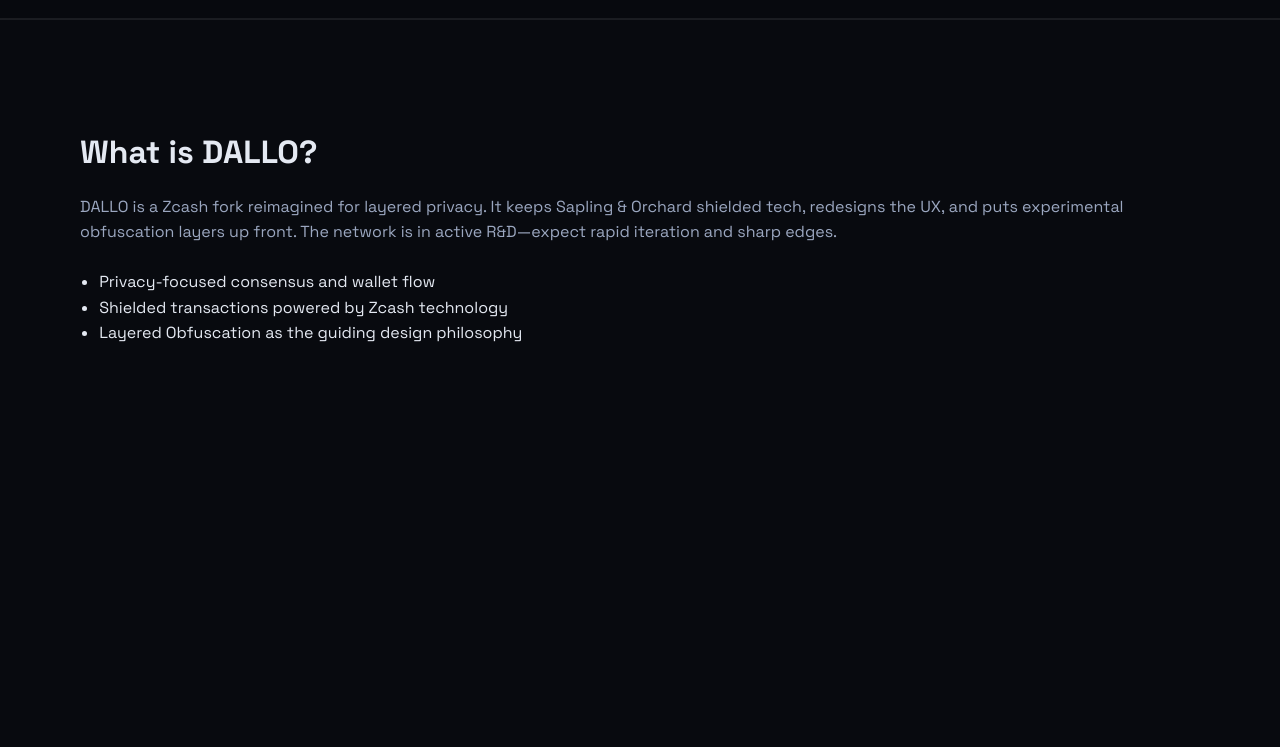
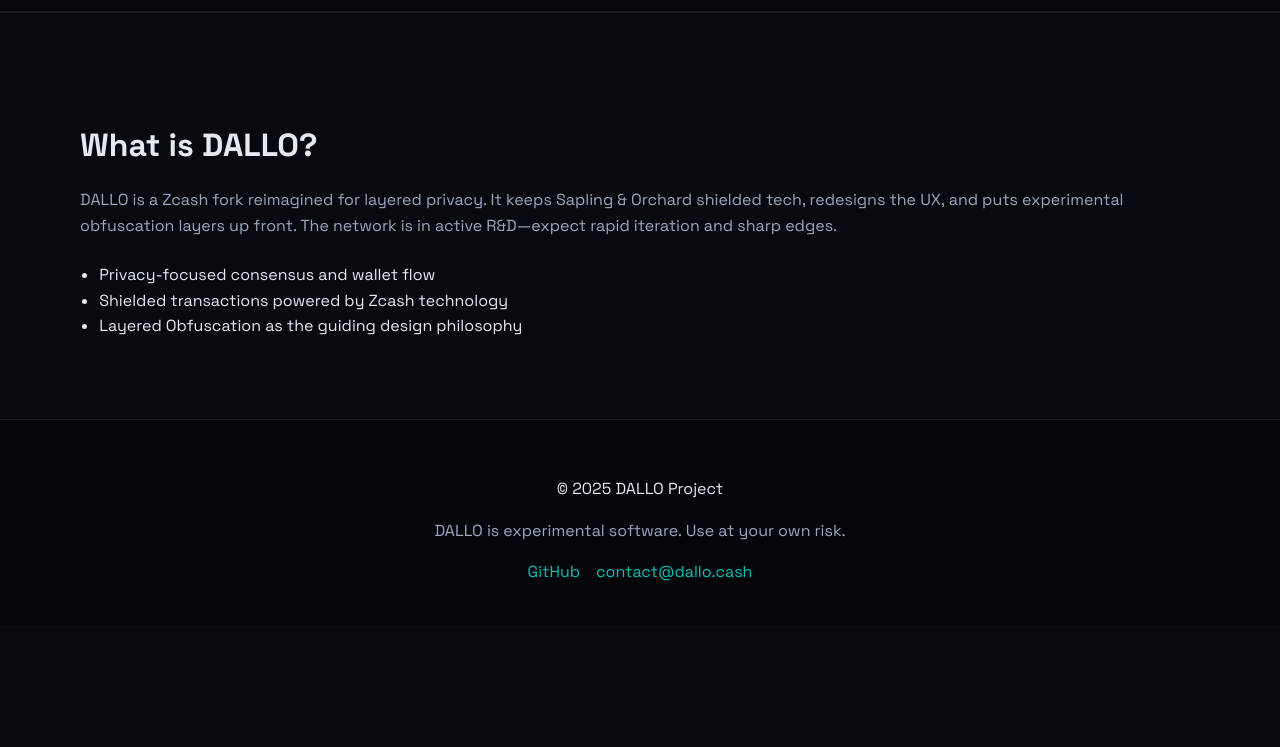
Before and after one commit to ferrobosa/dallo, a plain HTML site: page index.html in a window 1280 px wide. Both pictures are taken after a click on the link "What is DALLO?". Shown: the part 53-800 px from the top of the page. Drawn offline with nearby package versions, Linux system fonts and the light colour scheme.

Commit message:
Allow views to auto-size and prevent viewport clipping

```diff
--- a/styles.css
+++ b/styles.css
@@ -19,7 +19,6 @@
 
 html {
     scroll-behavior: smooth;
-    height: 100%;
 }
 
 body {
@@ -28,8 +27,6 @@
     background: var(--bg);
     color: var(--text);
     line-height: 1.6;
-    height: 100%;
-    overflow: hidden;
 }
 
 img {
@@ -62,7 +59,6 @@
     background: rgba(8, 10, 15, 0.85);
     backdrop-filter: blur(10px);
     border-bottom: 1px solid var(--border);
-    height: var(--header-height);
 }
 
 .site-header .container {
@@ -121,15 +117,11 @@
 
 main {
     position: relative;
-    height: calc(100vh - var(--header-height));
 }
 
 .view {
-    position: absolute;
-    inset: 0;
+    display: none;
     padding: 2.5rem 0;
-    overflow-y: auto;
-    display: none;
 }
 
 .view.active {
```
